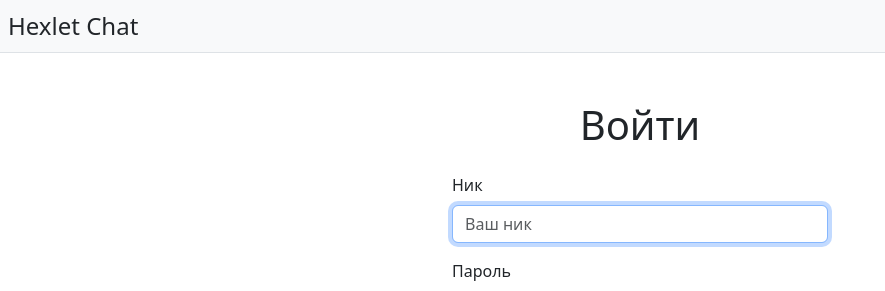
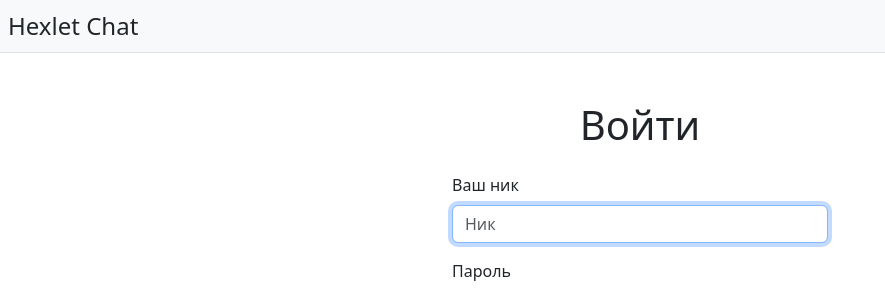
Before and after one commit to MrNovan/frontend-project-12, a React (Vite) app in the folder frontend/: page /login in a window 1280 px wide. Shown: the top 291 px of the page, without its empty margins (0-885 px from the left). Built offline with nearby package versions, Linux system fonts and the light colour scheme; no server answers; what leo-profanity would draw is missing.

Commit message:
fix locales ru

```diff
--- a/frontend/src/locales/ru.js
+++ b/frontend/src/locales/ru.js
@@ -19,8 +19,8 @@ export default {
     },
     loginPage: {
       login: 'Войти',
-      username: 'Ваш ник',
-      yourUsername: 'Ник',
+      username: 'Ник',
+      yourUsername: 'Ваш ник',
       noAcc: 'Нет аккаунта?',
       signupNavigate: 'Регистрация',
     },
```
